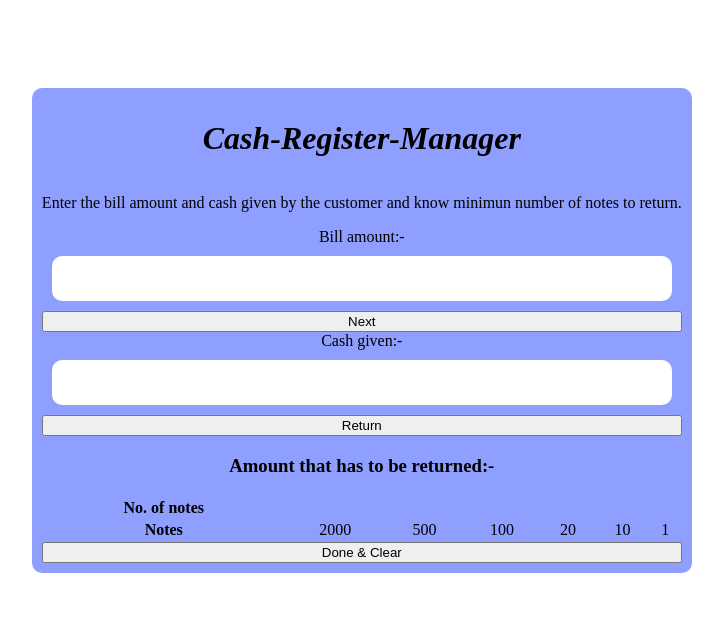
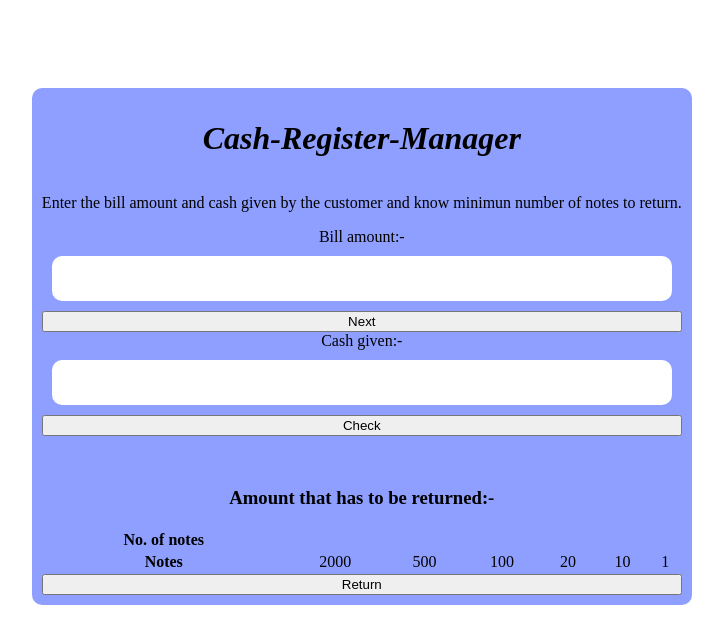
Before and after one commit to jha19mayank/Cash-manager, a plain HTML site: page index.html in a window 1280 px wide. Shown: the whole page, without its empty margins (229-952 px from the left). Drawn offline with Linux system fonts and the light colour scheme; a script that the page names is missing.

Commit message:
refactor: changed name
Changed class and button name and also added a error message.

```diff
--- a/index.html
+++ b/index.html
@@ -21,13 +21,14 @@
 
       <label for="cash-given">Cash given:-</label>
       <input id="cash-given" type="number" />
-      <button class="amt-rtn">Return</button>
+      <button class="amt-check">Check</button>
+      <p id="errormessage"></p>
 
       <h3>Amount that has to be returned:-</h3>
       <table>
         <tr>
           <th>No. of notes</th>
-          <td></td>
+          <!-- <td></td> -->
         </tr>
         <tr>
           <th>Notes</th>
@@ -39,7 +40,7 @@
           <td>1</td>
         </tr>
       </table>
-      <button class="new">Done & Clear</button>
+      <button class="rtn">Return</button>
     </div>
   </body>
   <script src="./main.js"></script>
```
